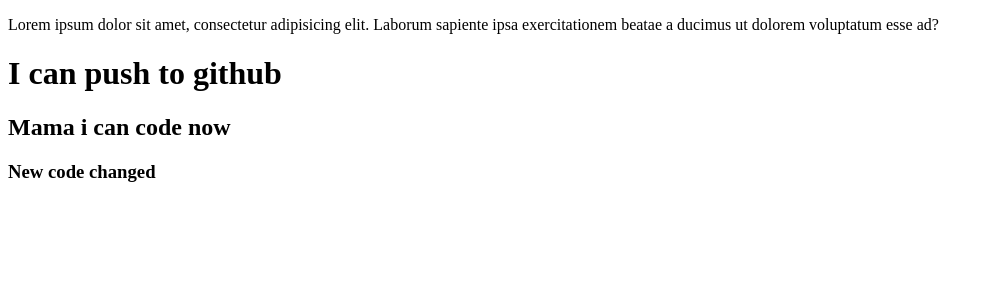
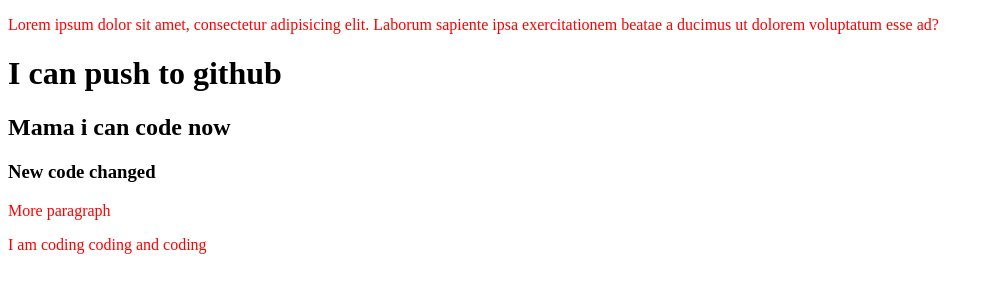
Before and after one commit to daasojib/my-second-repo, a plain HTML site: page index.html in a window 1280 px wide. Shown: the whole page, without its empty margins (0-994 px from the left). Drawn offline with Linux system fonts and the light colour scheme.

Commit message:
styles added

```diff
--- a/index.html
+++ b/index.html
@@ -5,11 +5,14 @@
           <meta http-equiv="X-UA-Compatible" content="IE=edge">
           <meta name="viewport" content="width=device-width, initial-scale=1.0">
           <title>My second github repo</title>
+          <link rel="stylesheet" href="style.css">
 </head>
 <body>
           <p>Lorem ipsum dolor sit amet, consectetur adipisicing elit. Laborum sapiente ipsa exercitationem beatae a ducimus ut dolorem voluptatum esse ad?</p>
           <h1>I can push to github</h1>
           <h2>Mama i can code now</h2>
           <h3>New code changed</h3>
+          <p>More paragraph</p>
+          <p>I am coding coding and coding</p>
 </body>
 </html>
--- /dev/null
+++ b/style.css
@@ -0,0 +1,3 @@
+p{
+          color: red;
+}
```
